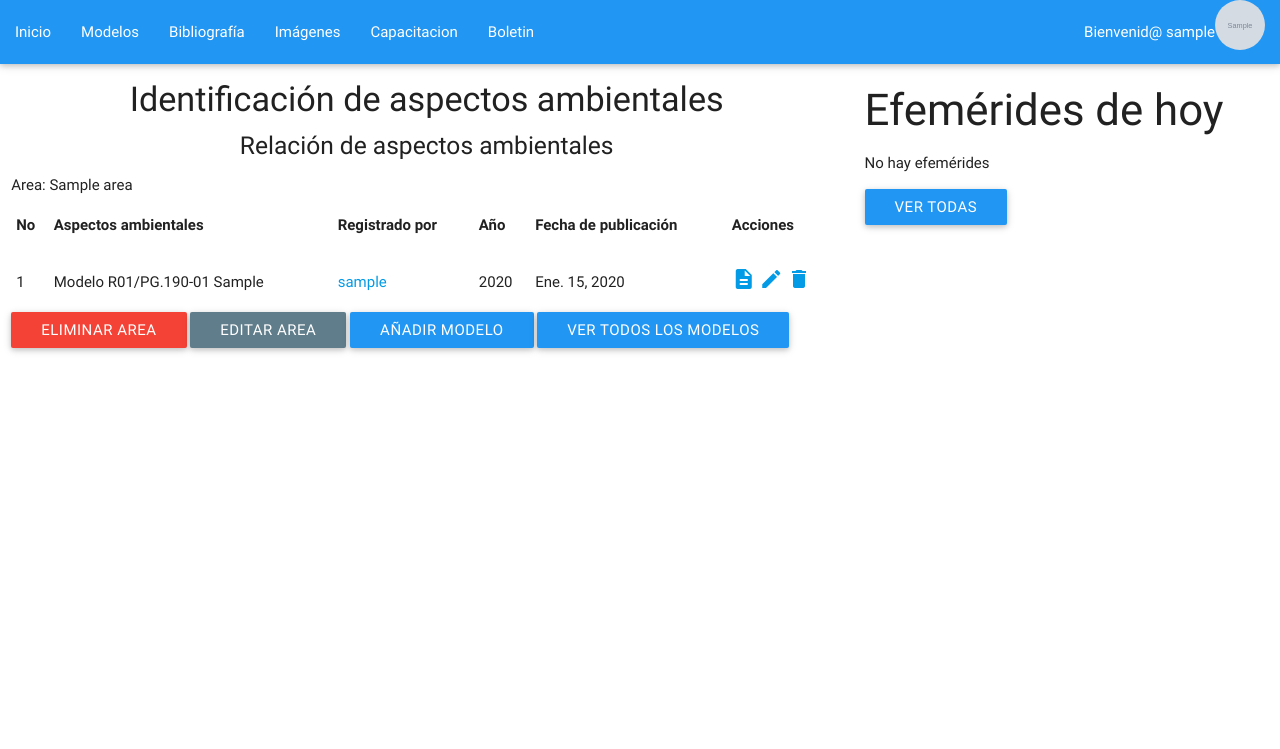
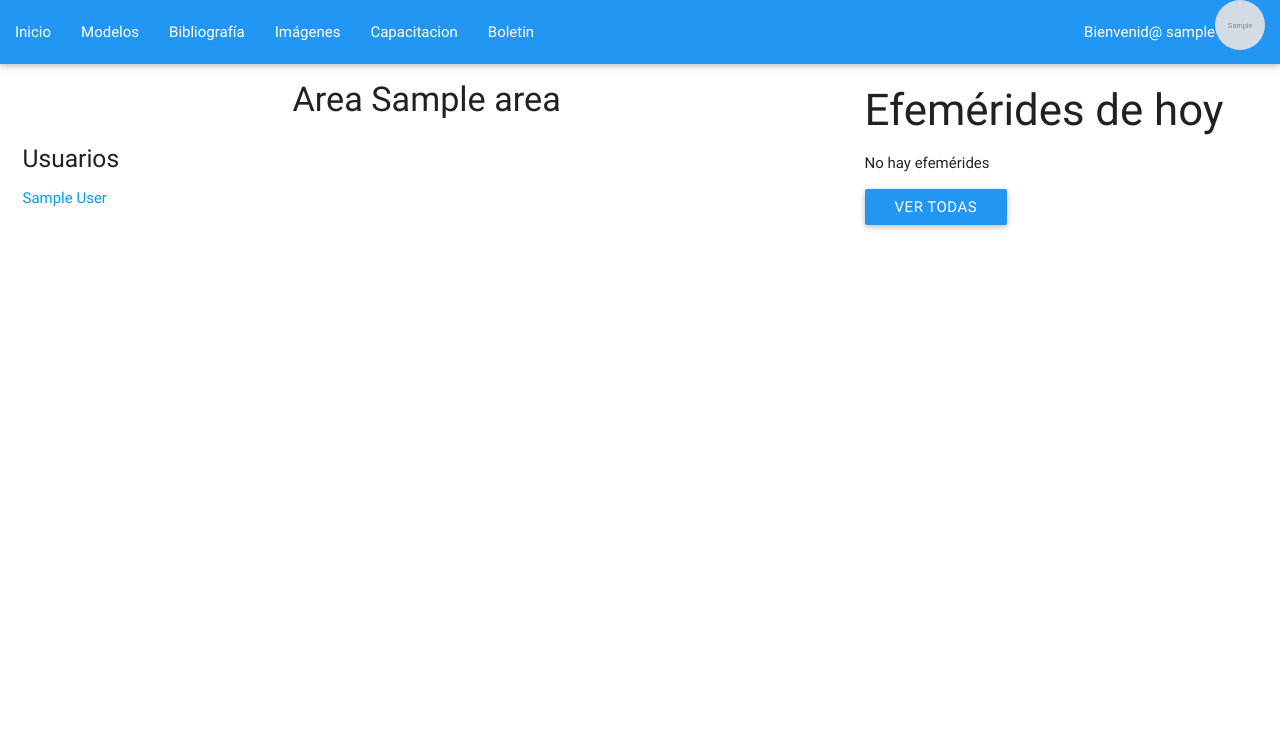
Before and after one commit to ragnarok22/airport, a Django app: page /model/detail/area/1/ in a window 1280 px wide. Shown: the top 749 px of the page. Run offline with Django 3.2, Linux system fonts and the light colour scheme; a user stored in the database is signed in; tables that the repository leaves empty hold one stand-in row (values such as "Sample post"); grey boxes marked "Sample" are stand-in pictures.

Commit message:
arreglando links que no correspondian con los nombres

```diff
--- a/account/models.py
+++ b/account/models.py
@@ -33,4 +33,4 @@ class Profile(User):
         self.picture = picture
 
     def __str__(self):
-        return self.get_username()
+        return self.get_full_name()
--- a/account/templates/account/dashboard.html
+++ b/account/templates/account/dashboard.html
@@ -8,7 +8,7 @@
         <section class="col l8">
             {% block content-left %}
                 <h1>Modelos</h1>
-                <p><a href="{% url 'model:detail_area' profile.area.pk %}">R-01 PG.190-01</a></p>
+                <p><a href="{% url 'model:list_modelr01pg01' %}">R-01 PG.190-01</a></p>
                 <p><a href="{% url 'model:list_law' %}">R-01 PG.190-02</a></p>
                 <p><a href="{% url 'model:list_emergency' %}">R-01 PG.190-03</a></p>
                 <p><a href="{% url 'model:list_communication' %}">R-01 PG.190-04</a></p>
--- a/account/templates/navbar.html
+++ b/account/templates/navbar.html
@@ -27,7 +27,7 @@
 
     <ul id="models" class="dropdown-content">
         <li>
-            <a href="{% url 'model:detail_area' profile.area.pk %}">
+            <a href="{% url 'model:list_modelr01pg01' %}">
                 <div class="blue-text">R-01 PG.190-01</div>
             </a>
         </li>
--- a/model/templates/model/area_detail.html
+++ b/model/templates/model/area_detail.html
@@ -5,39 +5,14 @@
 {% endblock %}
 
 {% block content-left %}
-    <h4 class="center">Identificación de aspectos ambientales</h4>
-    <h5 class="center">Relación de aspectos ambientales</h5>
-    <h6 class="left">Area: {{ area.name }}</h6>
-    <table class="table">
-        <tr>
-            <th>No</th>
-            <th>Aspectos ambientales</th>
-            <th>Registrado por</th>
-            <th>Año</th>
-            <th>Fecha de publicación</th>
-            <th>Acciones</th>
-        </tr>
-        {% for model in models %}
-            <tr>
-                <td>{{ forloop.counter }}</td>
-                <td>{{ model }}</td>
-                <td><a href="{% url 'account:detail_user' model.register_by.pk %}">{{ model.register_by }}</a></td>
-                <td>{{ model.year }}</td>
-                <td>{{ model.pub_date }}</td>
-                <td colspan="3">
-                    <a href="{% url 'model:detail_modelr01pg01' model.pk %}"><i class="material-icons">description</i></a>
-                    <a href="{% url 'model:update_modelr01pg01' model.pk %}"><i class="material-icons">edit</i></a>
-                    {% if user.is_superuser %}
-                        <a href="{% url 'model:delete_modelr01pg01' model.pk %}"><i class="material-icons">delete</i></a>
-                    {% endif %}
-                </td>
-            </tr>
+    <h4 class="center">Area {{ area.name }}</h4>
+    <div class="col l6">
+            <h5>Usuarios</h5>
+        {% for profile in area.profile_set.all %}
+            <p><a href="{% url 'account:detail_user' profile.pk %}">{{ profile.get_full_name }}</a></p>
         {% endfor %}
-    </table>
-    {% if user.is_superuser %}
-        <a href="{% url 'model:delete_area' area.pk %}" class="btn red">Eliminar Area</a>
-        <a href="{% url 'model:update_area' area.pk %}" class="btn blue-grey">Editar Area</a>
-    {% endif %}
-    <a href="{% url 'model:create_modelr01pg01' %}" class="btn blue">Añadir modelo</a>
-    <a href="{% url 'model:list_modelr01pg01' %}" class="btn blue">Ver todos los modelos</a>
+    </div>
+    <div class="col l6">
+
+    </div>
 {% endblock %}
--- a/model/urls.py
+++ b/model/urls.py
@@ -7,14 +7,15 @@ from model.views import ModelR01PG01CreateView, ModelR01PG01UpdateView, ModelR01
     EmergencyReportListView, EmergencyReportUpdateView, RealAnalysisCreateView, RealAnalysisDeleteView, \
     RealAnalysisDetailView, RealAnalysisListView, RealAnalysisUpdateView, SimulationAnalysisCreateView, \
     SimulationAnalysisDeleteView, SimulationAnalysisDetailView, SimulationAnalysisListView, SimulationAnalysisUpdateView, \
-    CommunicationCreateView, CommunicationDeleteView, CommunicationDetailView, CommunicationListView, CommunicationUpdateView
-
+    CommunicationCreateView, CommunicationDeleteView, CommunicationDetailView, CommunicationListView, CommunicationUpdateView, \
+    ModelR01PG01ListAllView
 
 urlpatterns = [
     url(r'^create/r01pg01/$', ModelR01PG01CreateView.as_view(), name='create_modelr01pg01'),
     url(r'^update/r01pg01/(?P<pk>[0-9]+)/$', ModelR01PG01UpdateView.as_view(), name='update_modelr01pg01'),
     url(r'^detail/r01pg01/(?P<pk>[0-9]+)/$', ModelR01PG01DetailView.as_view(), name='detail_modelr01pg01'),
     url(r'^list/r01pg01/$', ModelR01PG01ListView.as_view(), name='list_modelr01pg01'),
+    url(r'^list/all/r01pg01/$', ModelR01PG01ListAllView.as_view(), name='list_all_modelr01pg01'),
     url(r'^delete/r01pg01/(?P<pk>[0-9]+)/$', ModelR01PG01DeleteView.as_view(), name='delete_modelr01pg01'),
 
     url(r'^create/area/$', AreaCreateView.as_view(), name='create_area'),
--- a/model/views.py
+++ b/model/views.py
@@ -1,5 +1,6 @@
 from django.urls import reverse_lazy
 from django.views.generic import CreateView, UpdateView, DetailView, DeleteView, ListView
+from django.views.generic import TemplateView
 
 from account.models import Profile
 from account.views import SuperUserRequiredMixin, ProfileMixin
@@ -47,9 +48,22 @@ class ModelR01PG01DetailView(EventTodayProfileMixin, DetailView):
         return context
 
 
-class ModelR01PG01ListView(EventTodayProfileMixin, ListView):
+class ModelR01PG01ListView(EventTodayProfileMixin, TemplateView):
+    template_name = 'model/modelr01pg01_list.html'
+
+    def get_context_data(self, **kwargs):
+        context = super(ModelR01PG01ListView, self).get_context_data(**kwargs)
+        profile = Profile.objects.get(username=self.request.user.username)
+        area = Area.objects.get(pk=profile.area.pk)
+        context['area'] = area
+        context['models'] = ModelR01PG01.objects.filter(area__name=area.name)
+        return context
+
+
+class ModelR01PG01ListAllView(EventTodayProfileMixin, ListView):
     context_object_name = 'model_list'
     queryset = ModelR01PG01.objects.all().order_by('year').order_by('area__name')
+    template_name = 'model/modelr01pg01_list_all.html'
 
 
 class ModelR01PG01DeleteView(SuperUserRequiredMixin, DeleteView):
```
Also changed, not shown: model/templates/model/modelr01pg01_list.html (+22 -16 lines), model/templates/model/modelr01pg01_list_all.html (added, +37 -0 lines).
